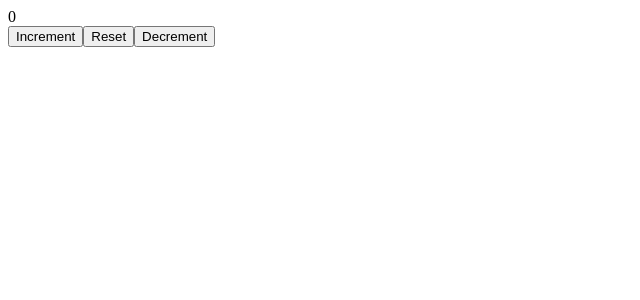
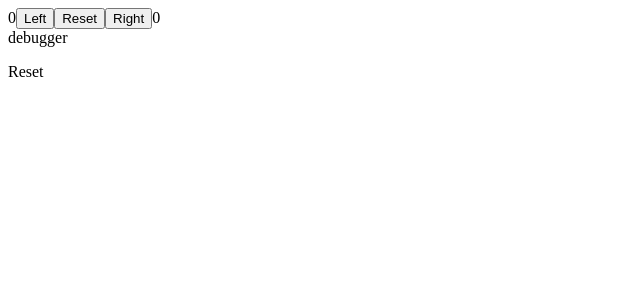
Before and after one commit to jhirtzel/fullstackopen, a React (Create React App) app in the folder part1c/: page / in a window 1280 px wide. Both pictures are taken after a click on the button "Reset". Shown: the top 300 px of the page, without its empty margins (0-640 px from the left). Built offline with nearby package versions, Linux system fonts and the light colour scheme; the HTML template or start-up script is replaced by a standard one.

Commit message:
pre-exercise 1.4, add notes on component syntax

```diff
--- a/part1c/src/App.js
+++ b/part1c/src/App.js
@@ -1,25 +1,58 @@
 import React, {useState} from 'react';
 
-const Display = ({counter}) => <div>{counter}</div>
-
+/* Components */
+// this component uses () syntax because it has a single statement (the <button> element)
+// and the return() call is implied
 const Button = ({clickHandler, label}) => (
   <button onClick={clickHandler} >{label}</button>
 )
 
+// this component uses the {} syntax because it has multiple statements
+const History = (props) => {
+  if (props.allClicks.length === 0) {
+    return(
+      <div>Lorem ipsum dolor sit amet, consectetur adipiscing elit</div>
+    )
+  } else {
+    return(
+      <div>
+        debugger
+        {props.allClicks.map(elem => <p>{elem}</p>)}
+      </div>
+    )
+  }
+}
+
 const App = () => {
-  // console.log("App execute...")
-  const [counter, setCounter] = useState(0)
-  const incrementCounter = () => {setCounter(counter + 1)}
-  const decrementCounter = () => {setCounter(counter - 1)}
-  const resetCounter = () => {setCounter(0)}
+  const [left, setLeft] = useState(0)
+  const [right, setRight] = useState(0)
+  const [allClicks, setAllClicks] = useState([])
 
-  // console.log("rendering..." + counter)
+  /* Event Handlers */
+  const handleLeftClick = () => {
+    setAllClicks(allClicks.concat('L'))
+    setLeft(left + 1)
+  }
+
+  const handleRightClick = () => {
+    setAllClicks(allClicks.concat('R'))
+    setRight(right + 1)
+  }
+
+  const handleReset = () => {
+    setAllClicks(allClicks.concat('Reset'))
+    setLeft(0)
+    setRight(0)
+  }
+
   return (
     <>
-      <Display counter={counter} />
-      <Button label="Increment" clickHandler={incrementCounter} />
-      <Button label="Reset" clickHandler={resetCounter} />
-      <Button label="Decrement" clickHandler={decrementCounter} />
+      {left}
+      <Button label="Left" clickHandler={handleLeftClick}/>
+      <Button label="Reset" clickHandler={handleReset} />
+      <Button label="Right" clickHandler={handleRightClick}/>
+      {right}
+      <History allClicks={allClicks} />
     </>
   )
 }
```
